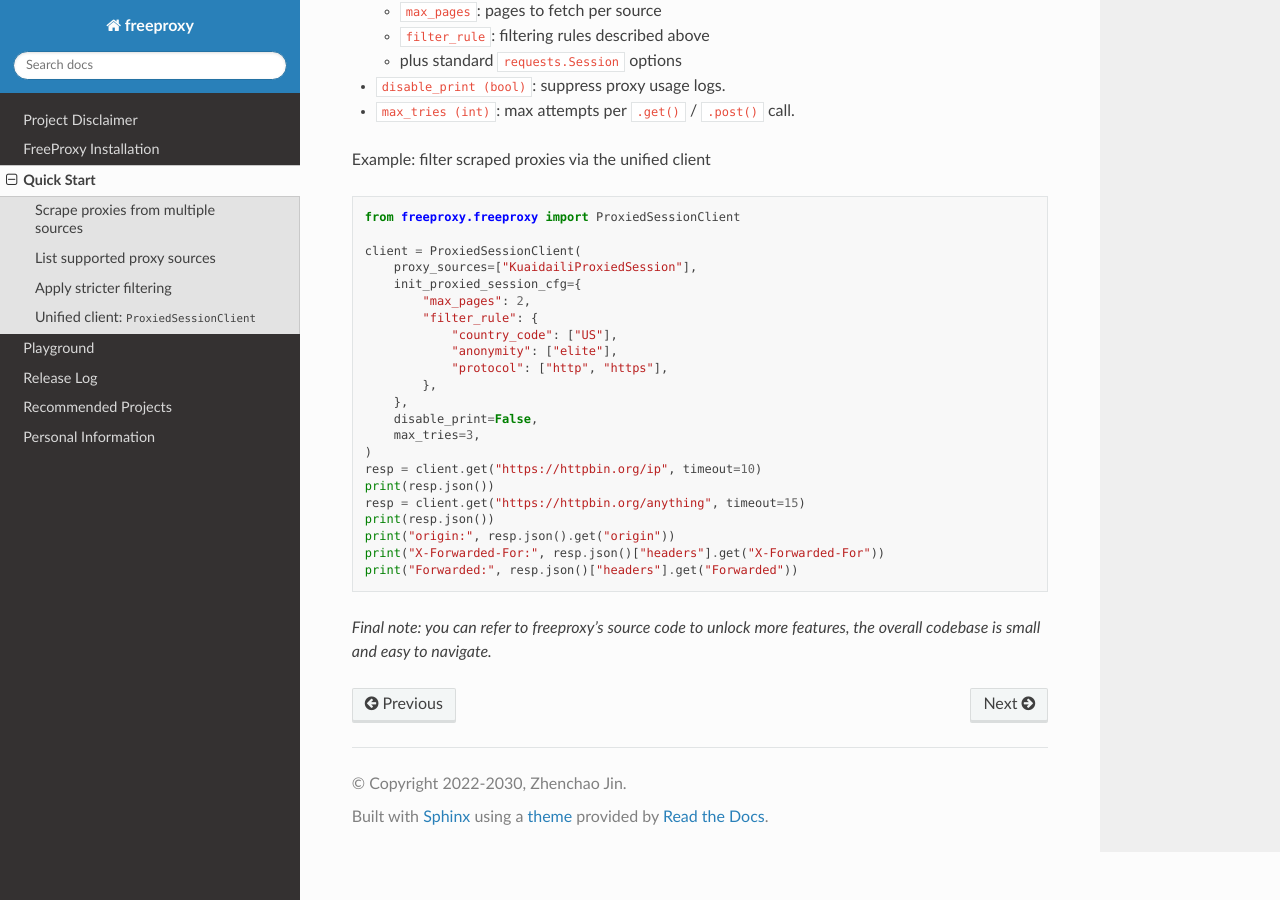
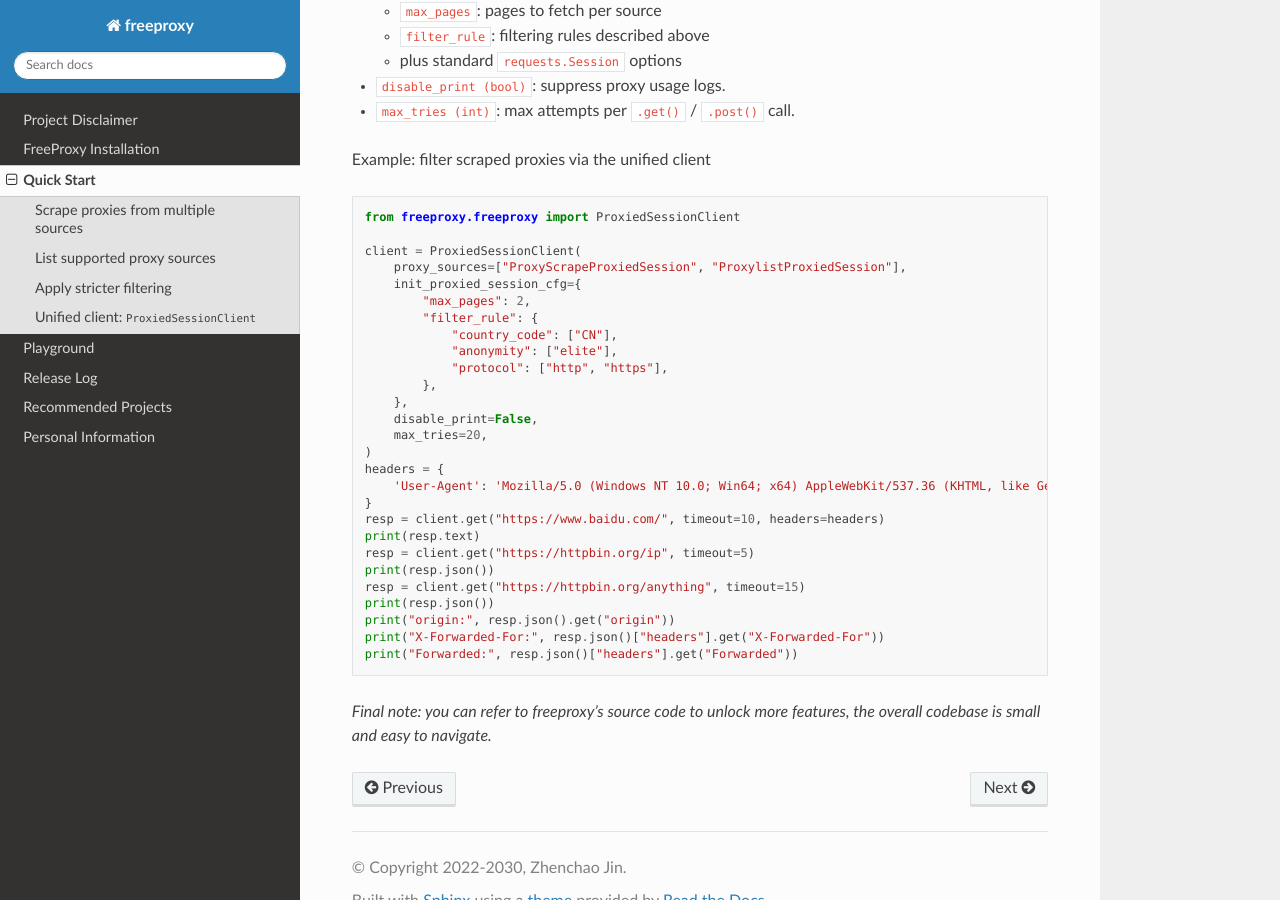
Before and after one commit to CharlesPikachu/freeproxy, a Sphinx documentation site: the page built from docs/Quickstart.md, in a window 1280 px wide and 900 px high, scrolled down 4701 px. Built offline with Sphinx 7.4.7 and the Read the Docs theme 3.1.0, drawn with Linux system fonts in a browser that asks for light colours.

Commit message:
update examples

```diff
--- a/docs/Quickstart.md
+++ b/docs/Quickstart.md
@@ -249,19 +249,24 @@ Example: filter scraped proxies via the unified client
 from freeproxy.freeproxy import ProxiedSessionClient
 
 client = ProxiedSessionClient(
-    proxy_sources=["KuaidailiProxiedSession"],
+    proxy_sources=["ProxyScrapeProxiedSession", "ProxylistProxiedSession"],
     init_proxied_session_cfg={
         "max_pages": 2,
         "filter_rule": {
-            "country_code": ["US"],
+            "country_code": ["CN"],
             "anonymity": ["elite"],
             "protocol": ["http", "https"],
         },
     },
     disable_print=False,
-    max_tries=3,
+    max_tries=20,
 )
-resp = client.get("https://httpbin.org/ip", timeout=10)
+headers = {
+    'User-Agent': 'Mozilla/5.0 (Windows NT 10.0; Win64; x64) AppleWebKit/537.36 (KHTML, like Gecko) Chrome/143.0.0.0 Safari/537.36',
+}
+resp = client.get("https://www.baidu.com/", timeout=10, headers=headers)
+print(resp.text)
+resp = client.get("https://httpbin.org/ip", timeout=5)
 print(resp.json())
 resp = client.get("https://httpbin.org/anything", timeout=15)
 print(resp.json())
```
Also changed, not shown: README.md (+9 -4 lines).
